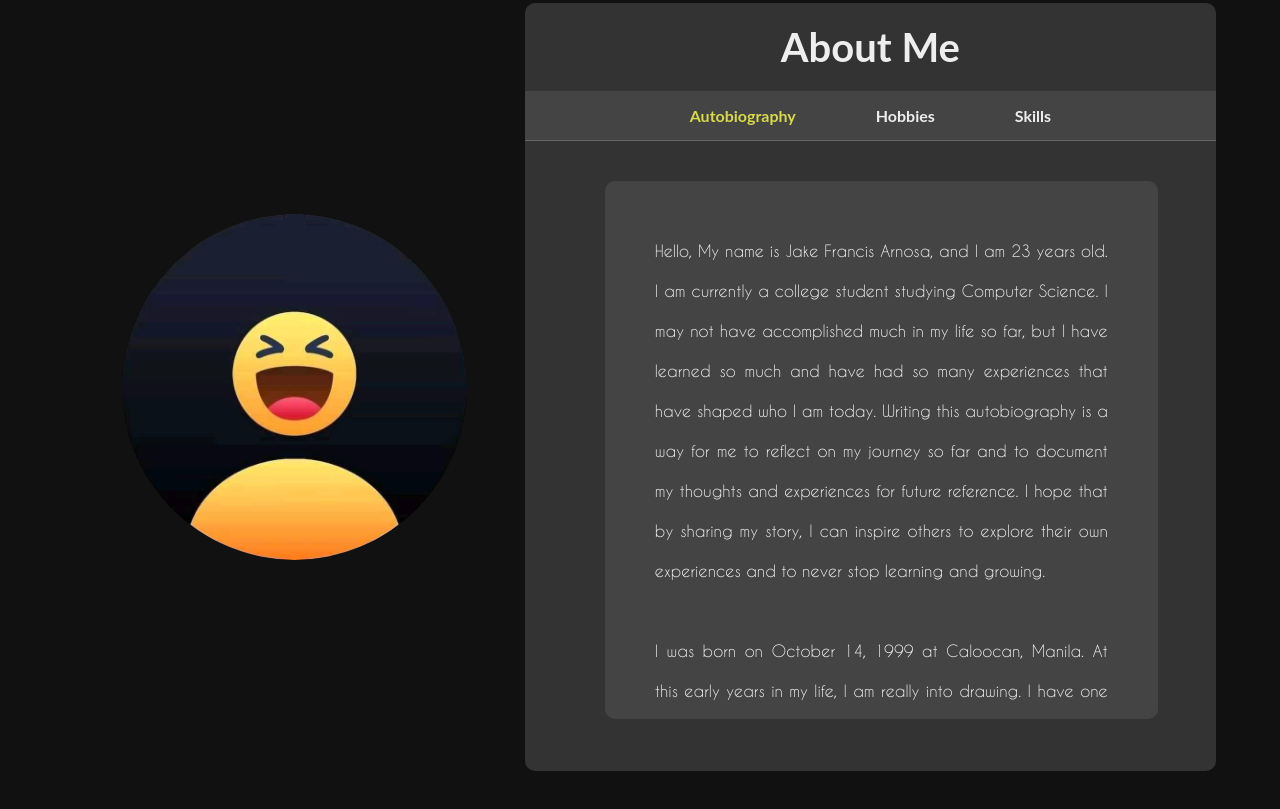
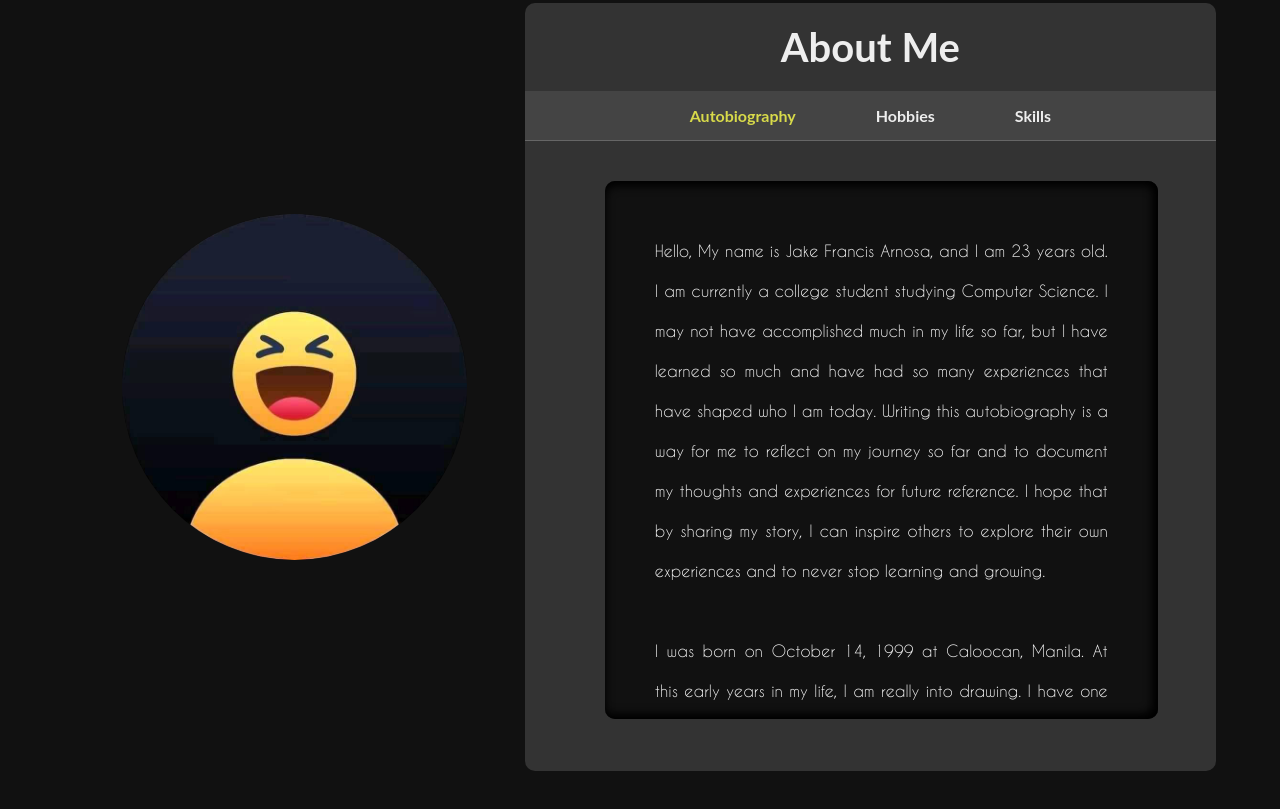
Before and after one commit to jfkyut/WIP, a plain HTML site: page index.html in a window 1280 px wide. Shown: the part 1053-1862 px from the top of the page. Drawn offline with Linux system fonts and the light colour scheme.

Commit message:
goodnight na tulog na talaga

```diff
--- a/css/style.css
+++ b/css/style.css
@@ -224,7 +224,7 @@ ul {
 
                             /* autobiography */
 .autobiography {
-  background-color: var(--dark-lighter-color);
+  background-color: var(--dark-color);
   line-height: 40px;
   font-family: cavier;
   height: 70%;
@@ -234,6 +234,7 @@ ul {
   border-radius: 10px;
   text-align: justify;
   margin: 40px 80px;
+  box-shadow: inset 0 5px 10px black, inset -5px -5px 10px black;
 }
 
 .autobiography:hover::-webkit-scrollbar-thumb {
```
